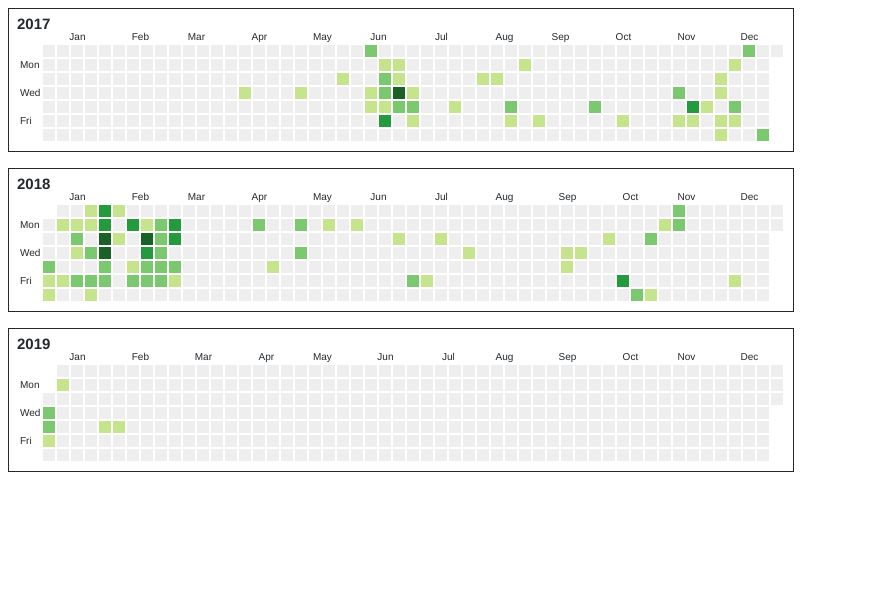
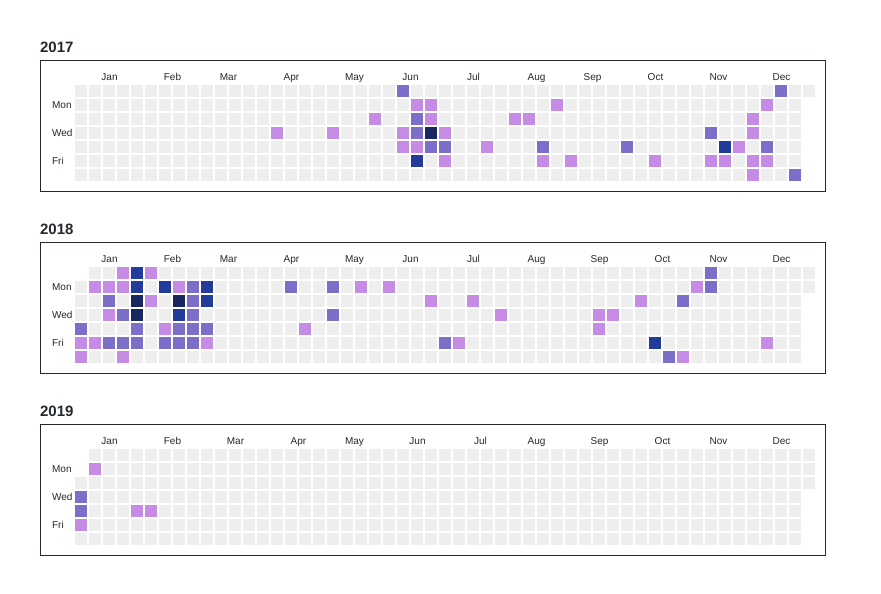
Before and after one commit to ianfinch/contributions, a plain HTML site: page index.html in a window 1280 px wide. Shown: the whole page, without its empty margins (0-881 px from the left). Drawn offline with Linux system fonts and the light colour scheme.

Commit message:
Minor updates

```diff
--- a/data.css
+++ b/data.css
@@ -1,111 +1,111 @@
 /* Generated from ./get-data.sh - do not edit */
-#d { background-color: #c6e48b; }
-#d2017-04-12 { background-color: #c6e48b; }
-#d2017-05-10 { background-color: #c6e48b; }
-#d2017-05-30 { background-color: #c6e48b; }
-#d2017-06-11 { background-color: #7bc96f; }
-#d2017-06-14 { background-color: #c6e48b; }
-#d2017-06-15 { background-color: #c6e48b; }
-#d2017-06-19 { background-color: #c6e48b; }
-#d2017-06-20 { background-color: #7bc96f; }
-#d2017-06-21 { background-color: #7bc96f; }
-#d2017-06-22 { background-color: #c6e48b; }
-#d2017-06-23 { background-color: #239a3b; }
-#d2017-06-26 { background-color: #c6e48b; }
-#d2017-06-27 { background-color: #c6e48b; }
-#d2017-06-28 { background-color: #196127; }
-#d2017-06-29 { background-color: #7bc96f; }
-#d2017-07-05 { background-color: #c6e48b; }
-#d2017-07-06 { background-color: #7bc96f; }
-#d2017-07-07 { background-color: #c6e48b; }
-#d2017-07-27 { background-color: #c6e48b; }
-#d2017-08-08 { background-color: #c6e48b; }
-#d2017-08-15 { background-color: #c6e48b; }
-#d2017-08-24 { background-color: #7bc96f; }
-#d2017-08-25 { background-color: #c6e48b; }
-#d2017-08-28 { background-color: #c6e48b; }
-#d2017-09-08 { background-color: #c6e48b; }
-#d2017-10-05 { background-color: #7bc96f; }
-#d2017-10-20 { background-color: #c6e48b; }
-#d2017-11-15 { background-color: #7bc96f; }
-#d2017-11-17 { background-color: #c6e48b; }
-#d2017-11-23 { background-color: #239a3b; }
-#d2017-11-24 { background-color: #c6e48b; }
-#d2017-11-30 { background-color: #c6e48b; }
-#d2017-12-05 { background-color: #c6e48b; }
-#d2017-12-06 { background-color: #c6e48b; }
-#d2017-12-08 { background-color: #c6e48b; }
-#d2017-12-09 { background-color: #c6e48b; }
-#d2017-12-11 { background-color: #c6e48b; }
-#d2017-12-14 { background-color: #7bc96f; }
-#d2017-12-15 { background-color: #c6e48b; }
-#d2017-12-17 { background-color: #7bc96f; }
-#d2017-12-30 { background-color: #7bc96f; }
-#d2018-01-04 { background-color: #7bc96f; }
-#d2018-01-05 { background-color: #c6e48b; }
-#d2018-01-06 { background-color: #c6e48b; }
-#d2018-01-08 { background-color: #c6e48b; }
-#d2018-01-12 { background-color: #c6e48b; }
-#d2018-01-15 { background-color: #c6e48b; }
-#d2018-01-16 { background-color: #7bc96f; }
-#d2018-01-17 { background-color: #c6e48b; }
-#d2018-01-19 { background-color: #7bc96f; }
-#d2018-01-21 { background-color: #c6e48b; }
-#d2018-01-22 { background-color: #c6e48b; }
-#d2018-01-24 { background-color: #7bc96f; }
-#d2018-01-26 { background-color: #7bc96f; }
-#d2018-01-27 { background-color: #c6e48b; }
-#d2018-01-28 { background-color: #239a3b; }
-#d2018-01-29 { background-color: #239a3b; }
-#d2018-01-30 { background-color: #196127; }
-#d2018-01-31 { background-color: #196127; }
-#d2018-02-01 { background-color: #7bc96f; }
-#d2018-02-02 { background-color: #7bc96f; }
-#d2018-02-04 { background-color: #c6e48b; }
-#d2018-02-06 { background-color: #c6e48b; }
-#d2018-02-12 { background-color: #239a3b; }
-#d2018-02-15 { background-color: #c6e48b; }
-#d2018-02-16 { background-color: #7bc96f; }
-#d2018-02-19 { background-color: #c6e48b; }
-#d2018-02-20 { background-color: #196127; }
-#d2018-02-21 { background-color: #239a3b; }
-#d2018-02-22 { background-color: #7bc96f; }
-#d2018-02-23 { background-color: #7bc96f; }
-#d2018-02-26 { background-color: #7bc96f; }
-#d2018-02-27 { background-color: #7bc96f; }
-#d2018-02-28 { background-color: #7bc96f; }
-#d2018-03-01 { background-color: #7bc96f; }
-#d2018-03-02 { background-color: #7bc96f; }
-#d2018-03-05 { background-color: #239a3b; }
-#d2018-03-06 { background-color: #239a3b; }
-#d2018-03-08 { background-color: #7bc96f; }
-#d2018-03-09 { background-color: #c6e48b; }
-#d2018-04-16 { background-color: #7bc96f; }
-#d2018-04-26 { background-color: #c6e48b; }
-#d2018-05-07 { background-color: #7bc96f; }
-#d2018-05-09 { background-color: #7bc96f; }
-#d2018-05-21 { background-color: #c6e48b; }
-#d2018-06-04 { background-color: #c6e48b; }
-#d2018-06-26 { background-color: #c6e48b; }
-#d2018-07-06 { background-color: #7bc96f; }
-#d2018-07-13 { background-color: #c6e48b; }
-#d2018-07-17 { background-color: #c6e48b; }
-#d2018-08-01 { background-color: #c6e48b; }
-#d2018-09-19 { background-color: #c6e48b; }
-#d2018-09-20 { background-color: #c6e48b; }
-#d2018-09-26 { background-color: #c6e48b; }
-#d2018-10-09 { background-color: #c6e48b; }
-#d2018-10-19 { background-color: #239a3b; }
-#d2018-10-27 { background-color: #7bc96f; }
-#d2018-10-30 { background-color: #7bc96f; }
-#d2018-11-03 { background-color: #c6e48b; }
-#d2018-11-05 { background-color: #c6e48b; }
-#d2018-11-11 { background-color: #7bc96f; }
-#d2018-11-12 { background-color: #7bc96f; }
-#d2018-12-14 { background-color: #c6e48b; }
-#d2019-01-02 { background-color: #7bc96f; }
-#d2019-01-03 { background-color: #7bc96f; }
-#d2019-01-04 { background-color: #c6e48b; }
-#d2019-01-07 { background-color: #c6e48b; }
-#d2019-01-31 { background-color: #c6e48b; }
-#d2019-02-07 { background-color: #c6e48b; }
+#d { background-color: #c68be4; }
+#d2017-04-12 { background-color: #c68be4; }
+#d2017-05-10 { background-color: #c68be4; }
+#d2017-05-30 { background-color: #c68be4; }
+#d2017-06-11 { background-color: #7b6fc9; }
+#d2017-06-14 { background-color: #c68be4; }
+#d2017-06-15 { background-color: #c68be4; }
+#d2017-06-19 { background-color: #c68be4; }
+#d2017-06-20 { background-color: #7b6fc9; }
+#d2017-06-21 { background-color: #7b6fc9; }
+#d2017-06-22 { background-color: #c68be4; }
+#d2017-06-23 { background-color: #233b9a; }
+#d2017-06-26 { background-color: #c68be4; }
+#d2017-06-27 { background-color: #c68be4; }
+#d2017-06-28 { background-color: #192761; }
+#d2017-06-29 { background-color: #7b6fc9; }
+#d2017-07-05 { background-color: #c68be4; }
+#d2017-07-06 { background-color: #7b6fc9; }
+#d2017-07-07 { background-color: #c68be4; }
+#d2017-07-27 { background-color: #c68be4; }
+#d2017-08-08 { background-color: #c68be4; }
+#d2017-08-15 { background-color: #c68be4; }
+#d2017-08-24 { background-color: #7b6fc9; }
+#d2017-08-25 { background-color: #c68be4; }
+#d2017-08-28 { background-color: #c68be4; }
+#d2017-09-08 { background-color: #c68be4; }
+#d2017-10-05 { background-color: #7b6fc9; }
+#d2017-10-20 { background-color: #c68be4; }
+#d2017-11-15 { background-color: #7b6fc9; }
+#d2017-11-17 { background-color: #c68be4; }
+#d2017-11-23 { background-color: #233b9a; }
+#d2017-11-24 { background-color: #c68be4; }
+#d2017-11-30 { background-color: #c68be4; }
+#d2017-12-05 { background-color: #c68be4; }
+#d2017-12-06 { background-color: #c68be4; }
+#d2017-12-08 { background-color: #c68be4; }
+#d2017-12-09 { background-color: #c68be4; }
+#d2017-12-11 { background-color: #c68be4; }
+#d2017-12-14 { background-color: #7b6fc9; }
+#d2017-12-15 { background-color: #c68be4; }
+#d2017-12-17 { background-color: #7b6fc9; }
+#d2017-12-30 { background-color: #7b6fc9; }
+#d2018-01-04 { background-color: #7b6fc9; }
+#d2018-01-05 { background-color: #c68be4; }
+#d2018-01-06 { background-color: #c68be4; }
+#d2018-01-08 { background-color: #c68be4; }
+#d2018-01-12 { background-color: #c68be4; }
+#d2018-01-15 { background-color: #c68be4; }
+#d2018-01-16 { background-color: #7b6fc9; }
+#d2018-01-17 { background-color: #c68be4; }
+#d2018-01-19 { background-color: #7b6fc9; }
+#d2018-01-21 { background-color: #c68be4; }
+#d2018-01-22 { background-color: #c68be4; }
+#d2018-01-24 { background-color: #7b6fc9; }
+#d2018-01-26 { background-color: #7b6fc9; }
+#d2018-01-27 { background-color: #c68be4; }
+#d2018-01-28 { background-color: #233b9a; }
+#d2018-01-29 { background-color: #233b9a; }
+#d2018-01-30 { background-color: #192761; }
+#d2018-01-31 { background-color: #192761; }
+#d2018-02-01 { background-color: #7b6fc9; }
+#d2018-02-02 { background-color: #7b6fc9; }
+#d2018-02-04 { background-color: #c68be4; }
+#d2018-02-06 { background-color: #c68be4; }
+#d2018-02-12 { background-color: #233b9a; }
+#d2018-02-15 { background-color: #c68be4; }
+#d2018-02-16 { background-color: #7b6fc9; }
+#d2018-02-19 { background-color: #c68be4; }
+#d2018-02-20 { background-color: #192761; }
+#d2018-02-21 { background-color: #233b9a; }
+#d2018-02-22 { background-color: #7b6fc9; }
+#d2018-02-23 { background-color: #7b6fc9; }
+#d2018-02-26 { background-color: #7b6fc9; }
+#d2018-02-27 { background-color: #7b6fc9; }
+#d2018-02-28 { background-color: #7b6fc9; }
+#d2018-03-01 { background-color: #7b6fc9; }
+#d2018-03-02 { background-color: #7b6fc9; }
+#d2018-03-05 { background-color: #233b9a; }
+#d2018-03-06 { background-color: #233b9a; }
+#d2018-03-08 { background-color: #7b6fc9; }
+#d2018-03-09 { background-color: #c68be4; }
+#d2018-04-16 { background-color: #7b6fc9; }
+#d2018-04-26 { background-color: #c68be4; }
+#d2018-05-07 { background-color: #7b6fc9; }
+#d2018-05-09 { background-color: #7b6fc9; }
+#d2018-05-21 { background-color: #c68be4; }
+#d2018-06-04 { background-color: #c68be4; }
+#d2018-06-26 { background-color: #c68be4; }
+#d2018-07-06 { background-color: #7b6fc9; }
+#d2018-07-13 { background-color: #c68be4; }
+#d2018-07-17 { background-color: #c68be4; }
+#d2018-08-01 { background-color: #c68be4; }
+#d2018-09-19 { background-color: #c68be4; }
+#d2018-09-20 { background-color: #c68be4; }
+#d2018-09-26 { background-color: #c68be4; }
+#d2018-10-09 { background-color: #c68be4; }
+#d2018-10-19 { background-color: #233b9a; }
+#d2018-10-27 { background-color: #7b6fc9; }
+#d2018-10-30 { background-color: #7b6fc9; }
+#d2018-11-03 { background-color: #c68be4; }
+#d2018-11-05 { background-color: #c68be4; }
+#d2018-11-11 { background-color: #7b6fc9; }
+#d2018-11-12 { background-color: #7b6fc9; }
+#d2018-12-14 { background-color: #c68be4; }
+#d2019-01-02 { background-color: #7b6fc9; }
+#d2019-01-03 { background-color: #7b6fc9; }
+#d2019-01-04 { background-color: #c68be4; }
+#d2019-01-07 { background-color: #c68be4; }
+#d2019-01-31 { background-color: #c68be4; }
+#d2019-02-07 { background-color: #c68be4; }
--- a/grid.css
+++ b/grid.css
@@ -3,18 +3,22 @@ body {
     font-size: 10px;
     line-height: 10px;
     color: #24292e;
+    padding: 32px;
 }
 
 .year {
-    margin-bottom: 16px;
-    border: solid 1px #24292e;
-    padding: 8px;
-    display: inline-block;
+    margin-bottom: 32px;
 }
 
 .year > h2 {
     margin-top: 2px;
     margin-bottom: 0px;
+}
+
+table {
+    border: solid 1px #24292e;
+    padding: 8px;
+    margin-top: 8px;
 }
 
 td {
--- a/grid.js
+++ b/grid.js
@@ -66,7 +66,7 @@ const buildYear = (year, firstDayOfYear, daysOfWeek) => {
     return result;
 };
 
-const displayDay = day => '<td id="d' + day + '"' + (day.includes("-99-") ? ' class="non-day"' : "") + '><span>' + day.replace(/^.*-/, "") + "</span></td>";
+const displayDay = day => '<td id="d' + day + '"' + (day.includes("-99-") ? ' class="non-day"' : ' class="m' + day.replace(/-[0-9][0-9]$/, "") + '"') + '><span>' + day.replace(/^.*-/, "") + "</span></td>";
 
 const displayMonth = month => month.map(displayDay).join("");
 
```
Also changed, not shown: 1 other file.
